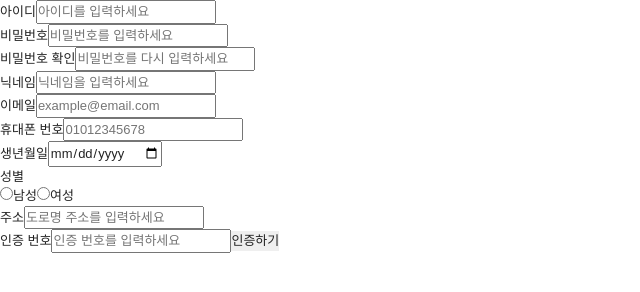
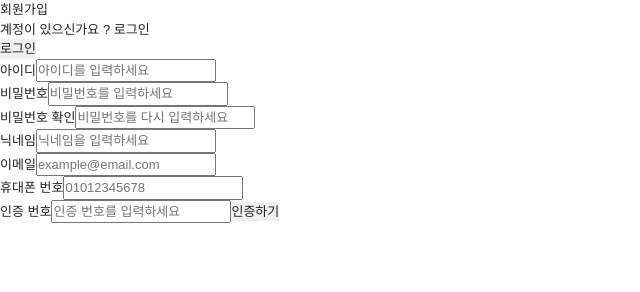
Before and after one commit to JangHwanPark/Comento_JangHwanPark, a plain HTML site: page week4/page/register/index.html in a window 1280 px wide. Shown: the whole page, without its empty margins (0-640 px from the left). Drawn offline with Linux system fonts and the light colour scheme.

Commit message:
:sparkle: feat - 유효성 검사 로직 추가 및 코드 개선
- validation.js 내 폼 데이터 유효성 검사 함수 추가
- useSubmit.js 내 버튼 서밋 이벤트 및 관련 함수 추가
- form 데이터 내 라디오버튼 생성 삭제
- 요소를 동적으로 생성하는 함수 createElement 추가

```diff
--- /dev/null
+++ b/week4/app.js
@@ -0,0 +1,7 @@
+// DOM이 완전히 로드된 후 실행
+import {createAuthElement, createRegisterForm} from "./components/Auth.js";
+
+window.addEventListener("DOMContentLoaded", () => {
+  createRegisterForm();  // 기본 입력 필드 생성
+  createAuthElement();   // 인증번호 필드 생성
+});
--- a/week4/components/Auth.js
+++ b/week4/components/Auth.js
@@ -1,7 +1,8 @@
-import { registerForm } from "../data/dom.js";
-import { REGISTER_DATA } from "../data/form.js"; // 폼 데이터 임포트
+import {registerForm} from "../data/dom.js";
+import { REGISTER_DATA } from "../data/form.js";
+import {createElement} from "../utils/createElement.js"; // 폼 데이터 임포트
 
-const createRegisterForm = () => {
+export const createRegisterForm = () => {
   // DOM 조작 최소화를 위한 Fragment
   const fragment = document.createDocumentFragment();
 
@@ -9,48 +10,22 @@ const createRegisterForm = () => {
     // 인증번호 필드는 따로 처리 (createAuthElement에서)
     if (field.name === "authentication") return;
 
-    // div.wrapper 생성
-    const inputWrapper = document.createElement("div");
-    inputWrapper.classList.add("input_wrapper");
+    // ✅ div.wrapper, label, input 생성
+    const inputWrapper = createElement("div", {
+      class: "input_wrapper",
+    });
 
-    // label 생성
-    const labelElement = document.createElement("label");
-    labelElement.setAttribute("for", field.name);
-    labelElement.textContent = field.label;
+    const labelElement = createElement("label", {
+      for: field.name
+    }, field.label);
 
-    let inputElement;
-
-    if (field.type === "radio") {
-      // 성별 선택 (radio 버튼 여러 개 추가)
-      inputElement = document.createElement("div");
-
-      field.options.forEach(option => {
-        const radioInput = document.createElement("input");
-        radioInput.type = "radio";
-        radioInput.name = field.name;
-        radioInput.value = option.value;
-        radioInput.id = `${field.name}_${option.value}`;
-
-        const radioLabel = document.createElement("label");
-        radioLabel.setAttribute("for", radioInput.id);
-        radioLabel.textContent = option.label;
-
-        inputElement.appendChild(radioInput);
-        inputElement.appendChild(radioLabel);
-      });
-    } else {
-      // 일반 input 생성
-      inputElement = document.createElement("input");
-      inputElement.type = field.type;
-      inputElement.name = field.name;
-      inputElement.id = field.name;
-      inputElement.placeholder = field.placeholder || "";
-
-      if (field.required) inputElement.required = true;
-      if (field.minLength) inputElement.minLength = field.minLength;
-      if (field.maxLength) inputElement.maxLength = field.maxLength;
-      if (field.pattern) inputElement.pattern = field.pattern;
-    }
+    const inputElement = createElement("input", {
+      type: field.type,
+      name: field.name,
+      id: field.id,
+      placeholder: field.placeholder,
+      required: field.required || false,
+    });
 
     // 요소 추가
     inputWrapper.appendChild(labelElement);
@@ -62,7 +37,7 @@ const createRegisterForm = () => {
 };
 
 // 인증번호 입력 필드와 인증 버튼을 동적으로 생성
-const createAuthElement = () => {
+export const createAuthElement = () => {
   // 인증번호 필드 정보 가져오기
   const authField = REGISTER_DATA.find(field => field.name === "authentication");
   if (!authField) return;
@@ -70,38 +45,37 @@ const createAuthElement = () => {
   // 기존 인증번호 필드 제거 (중복 방지)
   document.querySelector(".authentication_wrapper")?.remove();
 
-  // 새로운 div 태그 생성 및 클래스 추가
-  const authWrapper = document.createElement("div");
-  authWrapper.classList.add("input_wrapper", "authentication_wrapper");
+  // div, label, input, button 태그 생성
+  const authWrapper = createElement("div", {
+    class: "input_wrapper authentication_wrapper"
+  });
 
-  // label 생성
-  const labelElement = document.createElement("label");
-  labelElement.setAttribute("for", authField.name);
-  labelElement.textContent = authField.label;
+  const labelElement = createElement("label", {
+    for: authField.name
+  }, authField.label);
 
-  // input 생성
-  const inputElement = document.createElement("input");
-  inputElement.type = authField.type;
-  inputElement.name = authField.name;
-  inputElement.id = authField.name;
-  inputElement.placeholder = authField.placeholder || "";
-  inputElement.required = authField.required || false;
+  const inputElement = createElement("input", {
+    type: authField.type,
+    name: authField.name,
+    id: authField.name,
+    placeholder: authField.placeholder || "",
+    required: authField.required || false,
+  });
 
-  // 버튼 생성
-  const authButton = document.createElement("button");
-  authButton.type = "button";
-  authButton.textContent = "인증하기";
+  const authButton = createElement("button", {
+    class: "auth_btn"
+  }, "인증하기");
+
+  // 이벤트 등록
+  authButton.addEventListener("click", (e) => {
+    e.preventDefault();
+    console.log("authBtn");
+    authButton.classList.toggle("auth_btn");
+  })
 
   // 요소 추가
   authWrapper.appendChild(labelElement);
   authWrapper.appendChild(inputElement);
   authWrapper.appendChild(authButton);
-
   registerForm.appendChild(authWrapper);
 };
-
-// DOM이 완전히 로드된 후 실행
-window.addEventListener("DOMContentLoaded", () => {
-  createRegisterForm();  // 기본 입력 필드 생성
-  createAuthElement();   // 인증번호 필드 생성
-});
--- a/week4/data/dom.js
+++ b/week4/data/dom.js
@@ -2,3 +2,10 @@
 export const registerForm = document.querySelector(".register");
 export const loginForm = document.querySelector(".login");
 export const todoForm = document.querySelector(".todo");
+
+// input 요소
+export const inputWrapper = document.querySelectorAll(".input_wrapper");
+
+// 버튼
+export const submitBtn = document.querySelector(".submit");
+export const authBtn = document.querySelector(".auth_btn");
--- a/week4/data/form.js
+++ b/week4/data/form.js
@@ -84,27 +84,5 @@ export const REGISTER_DATA = [
     type: "text",
     placeholder: "인증 번호를 입력하세요",
     required: true
-  },
-  {
-    label: "생년월일",
-    name: "birthdate",
-    type: "date",
-    required: true
-  },
-  {
-    label: "성별",
-    name: "gender",
-    type: "radio",
-    options: [
-      { label: "남성", value: "male" },
-      { label: "여성", value: "female" },
-    ],
-    required: true
-  },
-  {
-    label: "주소",
-    name: "address",
-    type: "text",
-    placeholder: "도로명 주소를 입력하세요"
   }
 ];
--- /dev/null
+++ b/week4/event/useSubmit.js
@@ -0,0 +1,6 @@
+import {submitBtn} from "../data/dom.js";
+
+submitBtn.addEventListener("click", (e) => {
+  e.preventDefault();
+  console.log("submit");
+})
--- a/week4/page/register/index.html
+++ b/week4/page/register/index.html
@@ -7,9 +7,14 @@
 </head>
 <body>
 <main class="container">
-  <form action="" class="register">
+  <h2>회원가입</h2>
+  <span>계정이 있으신가요 ? <a href="../../index.html">로그인</a></span>
+  <form action="" class="register" novalidate>
+    <button class="submit">로그인</button>
   </form>
 </main>
-<script type="module" src="../../components/Auth.js"></script>
+<script type="module" src="../../app.js"></script>
+<script type="module" src="../../utils/validation.js"></script>
+<script type="module" src="../../event/useSubmit.js" defer></script>
 </body>
 </html>
--- /dev/null
+++ b/week4/utils/createElement.js
@@ -0,0 +1,17 @@
+export const createElement = (
+    tagName,
+    attributes = {},
+    textContent = ""
+) => {
+  const element = document.createElement(tagName);
+
+  // 속성 추가 - 여러개 클래스 지원
+  Object.keys(attributes).forEach(key => {
+    if (key === "class") element.classList.add(...attributes[key].split(" "));
+    else element.setAttribute(key, attributes[key]);
+  });
+
+  // 텍스트 추가 (옵션)
+  if (textContent) element.textContent = textContent;
+  return element;
+}
--- /dev/null
+++ b/week4/utils/validation.js
@@ -0,0 +1,47 @@
+/**
+ * 공백 검사 (빈 문자열 또는 공백만 포함된 경우)
+ * @param {string} value - 검사할 입력값
+ * @returns {boolean} - 공백이면 true, 아니면 false
+ */
+const isEmpty = (value) => {
+  return value.trim() === "";
+};
+
+/**
+ * 길이 검사 (아이디 & 비밀번호 공통)
+ * @param {string} value - 검사할 입력값
+ * @param {number} min - 최소 길이
+ * @param {number} max - 최대 길이
+ * @returns {boolean} - 길이가 유효하면 true, 아니면 false
+ */
+const isValidLength = (value, min, max) => {
+  return value.length >= min && value.length <= max;
+};
+
+/**
+ * SQL 인젝션 방지 (입력값에 위험한 특수문자가 포함되어 있는지 확인)
+ * @param {string} value - 검사할 입력값
+ * @returns {boolean} - 위험한 문자 포함 시 true, 아니면 false
+ */
+const hasInvalidCharacters = (value) => {
+  const regex = /[<>'"%;)(&+]/g; // SQL 인젝션에서 사용될 수 있는 문자들
+  return regex.test(value);
+};
+
+/**
+ * 전화번호 형식 검사 (01012345678 형식만 허용)
+ * @param {string} value - 검사할 전화번호 값
+ * @returns {boolean} - 형식이 올바르면 true, 아니면 false
+ */
+const isValidPhone = (value) => {
+  const phoneRegex = /^01[0-9]{9}$/; // 01012345678 형식만 허용
+  return phoneRegex.test(value);
+};
+
+// ✅ 테스트 코드
+console.log(isEmpty("   ")); // true
+console.log(isValidLength("user1234", 4, 16)); // true (아이디 길이 검사)
+console.log(isValidLength("password123!", 8, 20)); // true (비밀번호 길이 검사)
+console.log(hasInvalidCharacters("DROP TABLE users;")); // true (SQL 인젝션 방지)
+console.log(isValidPhone("01012345678")); // true
+console.log(isValidPhone("010-1234-5678")); // false (허용되지 않음)
```
Also changed, not shown: week4/index.html (+7 -3 lines).
